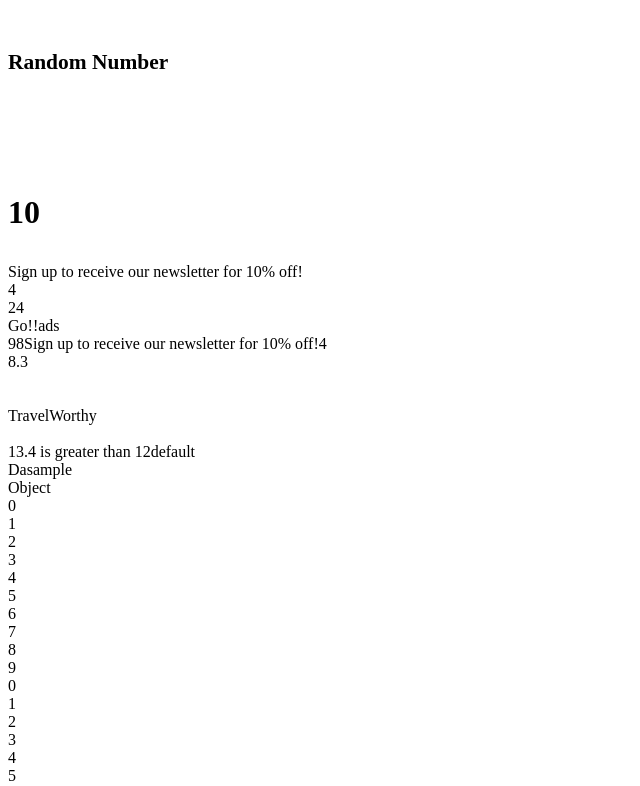
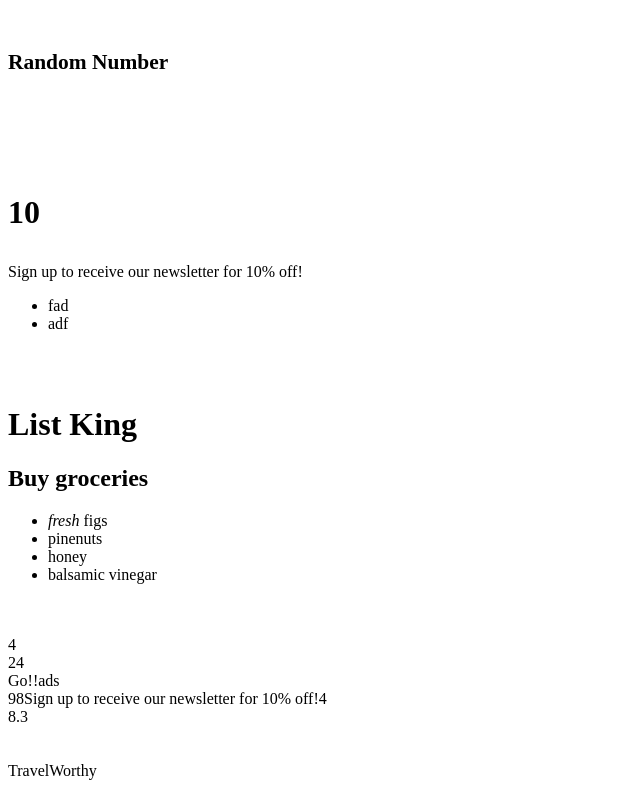
Before and after one commit to ShriramVarada/JavaScript, a plain HTML site: page Projects/index2.html in a window 1280 px wide. Shown: the top 786 px of the page, without its empty margins (0-640 px from the left). Drawn offline with Linux system fonts and the light colour scheme.

Commit message:
dom elemetns 1

```diff
--- a/Projects/index2.html
+++ b/Projects/index2.html
@@ -6,6 +6,25 @@
   <body>
     <h1 id='sample'>TravelWorthy</h1>
     <div id = 'df'>Welcome to our site!</div>
+
+    <ul>
+      <li id="fad" class='badword'> fad </li>
+      <li> adf </li>
+    </ul>
+
+    <br> <br>
+    <h1 id="header">List King</h1>
+    <h2>Buy groceries</h2>
+    <ul>
+      <li id="one" class="hot"><em>fresh</em>
+      figs</li>
+      <li id="two" class="hot">pinenuts</li>
+      <li id="three" class="hot">honey</li>
+      <li id="four">balsamic vinegar</li>
+    </ul>
+    <br> <br>
+
+
     <script src="js/a.js"></script>
   </body>
 </html>
--- a/Projects/js/a.js
+++ b/Projects/js/a.js
@@ -152,3 +152,23 @@
 }
 
 // !==, === strict operators
+
+// pg 188
+
+var sample = document.getElementById('one');
+var lei = document.querySelector('.badword');
+document.write(lei.firstChild);
+
+sample.className = 'cool';
+
+var elements = document.querySelectorAll('li[class]');
+
+var elements = document.getElementsByClassName('hot');
+
+var elements = document .getElementsByTagName('h1');
+
+num = 0;
+while(num < elements.length){
+  document.write(elements[num].textContent);
+  element[num++].className = 'headings1';
+}
```
